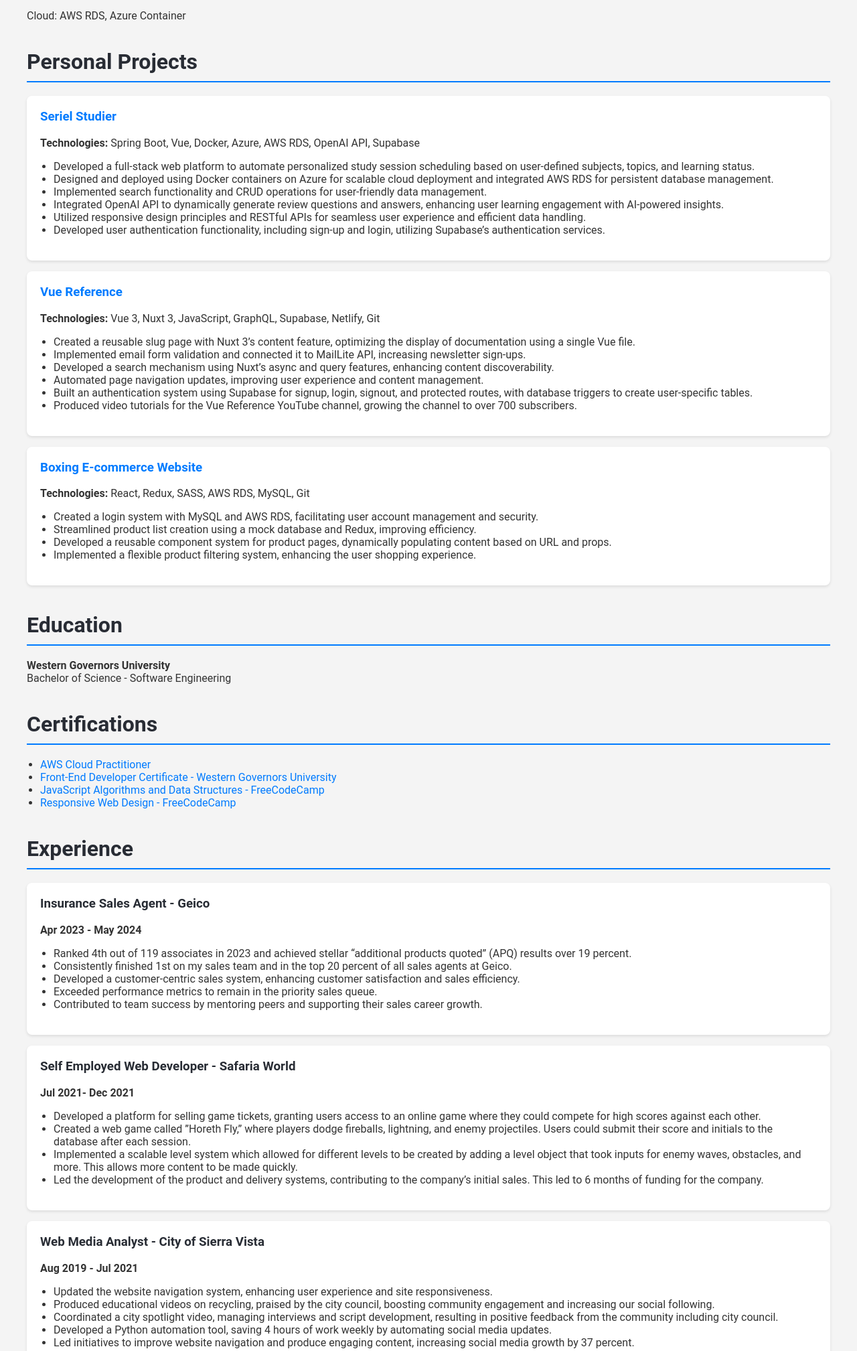
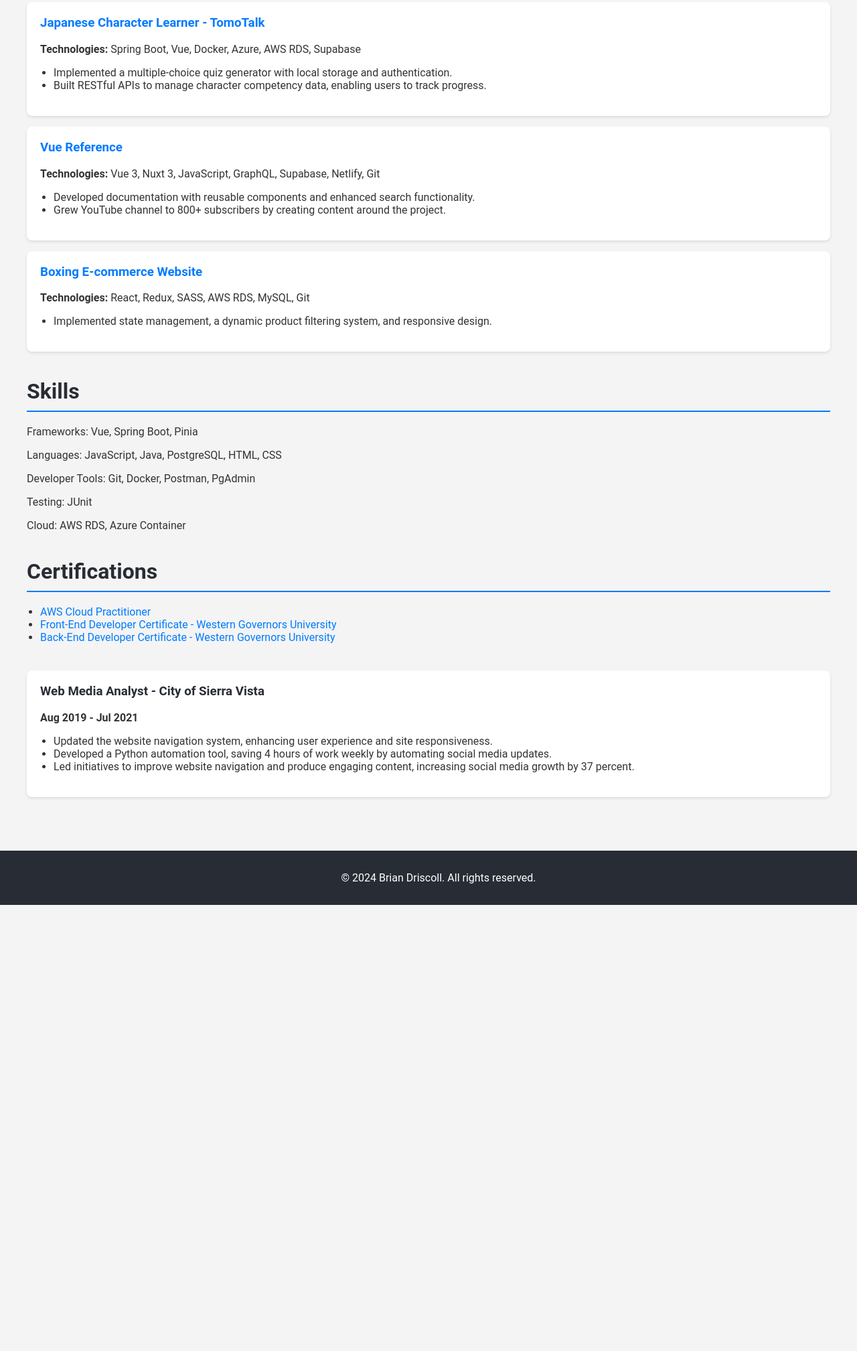
Before and after one commit to BrianDriscollCode/Resume, a plain HTML site: page index.html in a window 1280 px wide. Shown: the part 708-2725 px from the top of the page at 67% size. After the commit the page ends 2059 px from the top, so only its background shows below. Drawn offline with Linux system fonts and the light colour scheme.

Commit message:
Add: Edit resume

```diff
--- a/index.html
+++ b/index.html
@@ -31,11 +31,43 @@
 
         <section id="about" class="section">
             <h2>Professional Summary</h2>
-            <p> FullStack developer with a passion for building reliable back-end systems and creating intuitive user
-                interfaces. I thrive on solving problems and love diving into new technologies from front-end and
-                back-end frameworks, cloud tools, and database platforms. Recently, I completed a capstone project
-                where I automated study schedules to help users optimize their learning process. Currently working on a Japanese learning platform called TomoTalk! Committed to
-                developing scalable, efficient software solutions that make a real impact. </p>
+            <p> Recent graduate Software Engineer specializing in full-stack development. Experienced in Spring Boot,
+                Vue, Docker, and Azure, with a strong focus on building products that drive user engagement and
+                business value. Proven success in deploying applications to cloud environments, building extensible
+                software, and enhancing user experiences. </p>
+        </section>
+
+        <section id="education" class="section">
+            <h2>Education</h2>
+            <p><strong>Western Governors University</strong><br>Bachelor of Science - Software Engineering</p>
+        </section>
+
+        <section id="projects" class="section">
+            <h2>Personal Projects</h2>
+            <div class="project">
+                <h3><a href="https://japanese-character-learner.thankfulhill-561db2f1.westus2.azurecontainerapps.io/#/" target="_blank">Japanese Character Learner - TomoTalk</a></h3>
+                <p><strong>Technologies:</strong>  Spring Boot, Vue, Docker, Azure, AWS RDS, Supabase</p>
+                <ul>
+                    <li>Implemented a multiple-choice quiz generator with local storage and authentication.</li>
+                    <li>Built RESTful APIs to manage character competency data, enabling users to track progress.</li>
+
+                </ul>
+            </div>
+            <div class="project">
+                <h3><a href="https://vuereference.com/" target="_blank">Vue Reference</a></h3>
+                <p><strong>Technologies:</strong> Vue 3, Nuxt 3, JavaScript, GraphQL, Supabase, Netlify, Git</p>
+                <ul>
+                    <li>Developed documentation with reusable components and enhanced search functionality.</li>
+                    <li>Grew YouTube channel to 800+ subscribers by creating content around the project.</li>
+                </ul>
+            </div>
+            <div class="project">
+                <h3><a href="https://title-boxing-store.vercel.app/#/" target="_blank">Boxing E-commerce Website</a></h3>
+                <p><strong>Technologies:</strong> React, Redux, SASS, AWS RDS, MySQL, Git</p>
+                <ul>
+                    <li>Implemented state management, a dynamic product filtering system, and responsive design.</li>
+                </ul>
+            </div>
         </section>
 
         <section id="skills" class="section active">
@@ -47,99 +79,21 @@
             <p> Cloud: AWS RDS, Azure Container </p>
         </section>
 
-        <section id="projects" class="section">
-            <h2>Personal Projects</h2>
-            <div class="project">
-                <h3><a href="https://onevistastudio.com/building-a-study-automation-platform/" target="_blank">Seriel Studier</a></h3>
-                <p><strong>Technologies:</strong>  Spring Boot, Vue, Docker, Azure, AWS RDS, OpenAI API, Supabase</p>
-                <ul>
-                    <li>Developed a full-stack web platform to automate personalized study session scheduling based on
-                        user-defined subjects, topics, and learning status.</li>
-                    <li>Designed and deployed using Docker containers on Azure for scalable cloud deployment and
-                        integrated AWS RDS for persistent database management.</li>
-                    <li>Implemented search functionality and CRUD operations for user-friendly data management.</li>
-                    <li>Integrated OpenAI API to dynamically generate review questions and answers, enhancing user
-                        learning engagement with AI-powered insights.</li>
-                    <li>Utilized responsive design principles and RESTful APIs for seamless user experience and efficient
-                        data handling.</li>
-                    <li>Developed user authentication functionality, including sign-up and login, utilizing Supabase’s
-                        authentication services.</li>
-                </ul>
-            </div>
-            <div class="project">
-                <h3><a href="https://vuereference.com/" target="_blank">Vue Reference</a></h3>
-                <p><strong>Technologies:</strong> Vue 3, Nuxt 3, JavaScript, GraphQL, Supabase, Netlify, Git</p>
-                <ul>
-                    <li>Created a reusable slug page with Nuxt 3’s content feature, optimizing the display of documentation using a single Vue file.</li>
-                    <li>Implemented email form validation and connected it to MailLite API, increasing newsletter sign-ups.</li>
-                    <li>Developed a search mechanism using Nuxt’s async and query features, enhancing content discoverability.</li>
-                    <li>Automated page navigation updates, improving user experience and content management.</li>
-                    <li>Built an authentication system using Supabase for signup, login, signout, and protected routes, with database triggers to create user-specific tables.</li>
-                    <li>Produced video tutorials for the Vue Reference YouTube channel, growing the channel to over 700 subscribers.</li>
-                </ul>
-            </div>
-            <div class="project">
-                <h3><a href="https://title-boxing-store.vercel.app/#/" target="_blank">Boxing E-commerce Website</a></h3>
-                <p><strong>Technologies:</strong> React, Redux, SASS, AWS RDS, MySQL, Git</p>
-                <ul>
-                    <li>Created a login system with MySQL and AWS RDS, facilitating user account management and security.</li>
-                    <li>Streamlined product list creation using a mock database and Redux, improving efficiency.</li>
-                    <li>Developed a reusable component system for product pages, dynamically populating content based on URL and props.</li>
-                    <li>Implemented a flexible product filtering system, enhancing the user shopping experience.</li>
-                </ul>
-            </div>
-        </section>
-
-        <section id="education" class="section">
-            <h2>Education</h2>
-            <p><strong>Western Governors University</strong><br>Bachelor of Science - Software Engineering</p>
-        </section>
-
         <section id="certifications" class="section">
             <h2>Certifications</h2>
             <ul>
                 <li><a href="https://www.credly.com/badges/7a90b340-13cb-430c-a1d6-703e1cdb09dd/public_url" target="_blank">AWS Cloud Practitioner</a></li>
                 <li><a href="https://badgr.com/public/assertions/wN8NkCzlS-6FAz0aB4fdBQ?identity__email=bdris16@wgu.edu" target="_blank">Front-End Developer Certificate - Western Governors University</a></li>
-                <li><a href="https://www.freecodecamp.org/certification/brian_driscoll/javascript-algorithms-and-data-structures" target="_blank">JavaScript Algorithms and Data Structures - FreeCodeCamp</a></li>
-                <li><a href="https://www.freecodecamp.org/certification/brian_driscoll/responsive-web-design" target="_blank">Responsive Web Design - FreeCodeCamp</a></li>
+                <li><a href="https://badgr.com/public/assertions/HIXPenSMRYqdmOkZ-hxqPQ?identity__email=bdris16@wgu.edu" target="_blank">Back-End Developer Certificate - Western Governors University</a></li>
             </ul>
         </section>
 
         <section id="experience" class="section">
-            <h2>Experience</h2>
-            <div class="experience">
-                <h3>Insurance Sales Agent - Geico</h3>
-                <p><strong>Apr 2023 - May 2024</strong></p>
-                <ul>
-                    <li>Ranked 4th out of 119 associates in 2023 and achieved stellar “additional products quoted” (APQ) results over 19 percent.</li>
-                    <li>Consistently finished 1st on my sales team and in the top 20 percent of all sales agents at Geico.</li>
-                    <li>Developed a customer-centric sales system, enhancing customer satisfaction and sales efficiency.</li>
-                    <li>Exceeded performance metrics to remain in the priority sales queue.</li>
-                    <li>Contributed to team success by mentoring peers and supporting their sales career growth.</li>
-                </ul>
-            </div>
-            <div class="experience">
-                <h3>Self Employed Web Developer - Safaria World</h3>
-                <p><strong>Jul 2021- Dec 2021</strong></p>
-                <ul>
-                    <li>Developed a platform for selling game tickets, granting users access to an online game where
-                        they could compete for high scores against each other.</li>
-                    <li>Created a web game called ”Horeth Fly,” where players dodge fireballs, lightning, and enemy
-                        projectiles. Users could submit their score and initials to the database after each session.</li>
-                    <li>Implemented a scalable level system which allowed for different levels to be created by adding a
-                        level object that took inputs for enemy waves, obstacles, and more. This allows more content to
-                        be made quickly.</li>
-                    <li>Led the development of the product and delivery systems, contributing to the company’s initial
-                        sales. This led to 6 months of funding for the company.</li>
-                </ul>
-            </div>
             <div class="experience">
                 <h3>Web Media Analyst - City of Sierra Vista</h3>
                 <p><strong>Aug 2019 - Jul 2021</strong></p>
                 <ul>
                     <li>Updated the website navigation system, enhancing user experience and site responsiveness.</li>
-                    <li>Produced educational videos on recycling, praised by the city council, boosting community engagement and increasing our social following.</li>
-                    <li>Coordinated a city spotlight video, managing interviews and script development, resulting in positive feedback from the community including city council.</li>
                     <li>Developed a Python automation tool, saving 4 hours of work weekly by automating social media updates.</li>
                     <li>Led initiatives to improve website navigation and produce engaging content, increasing social media growth by 37 percent.</li>
                 </ul>
```
